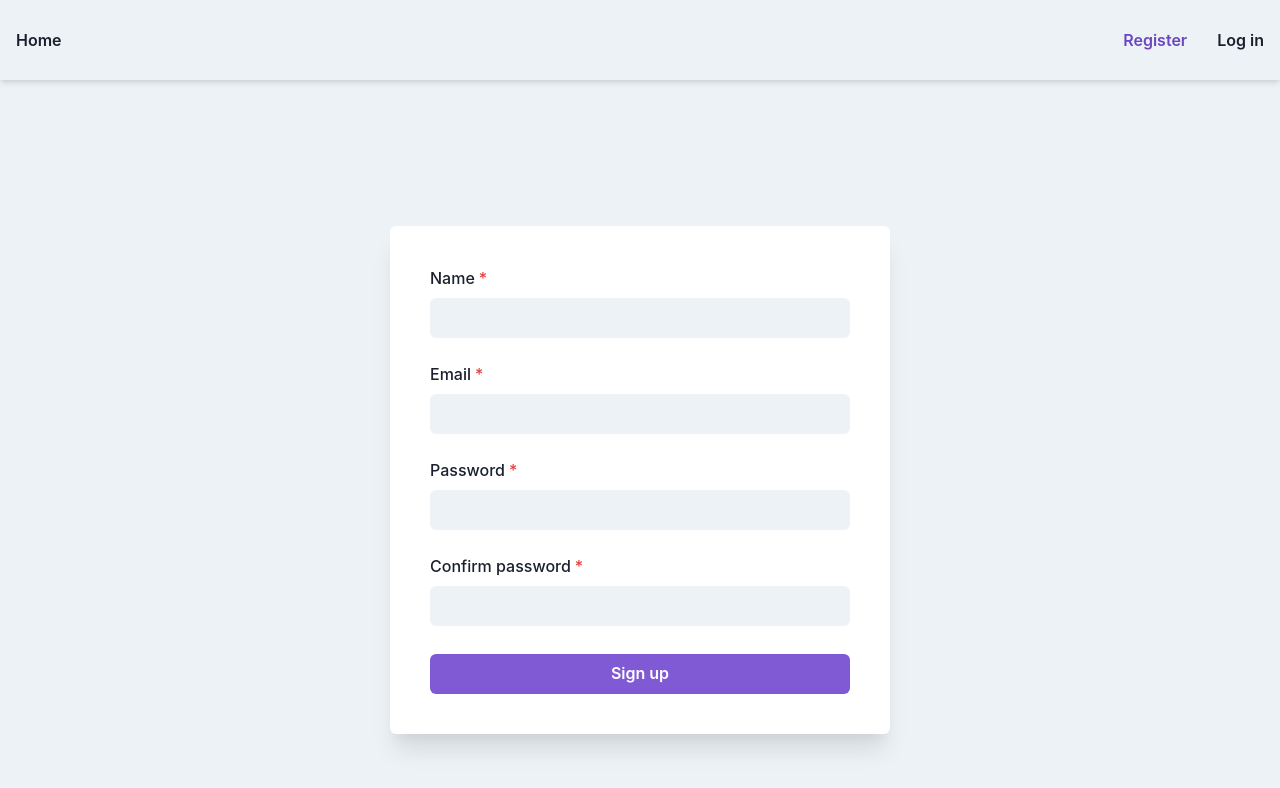
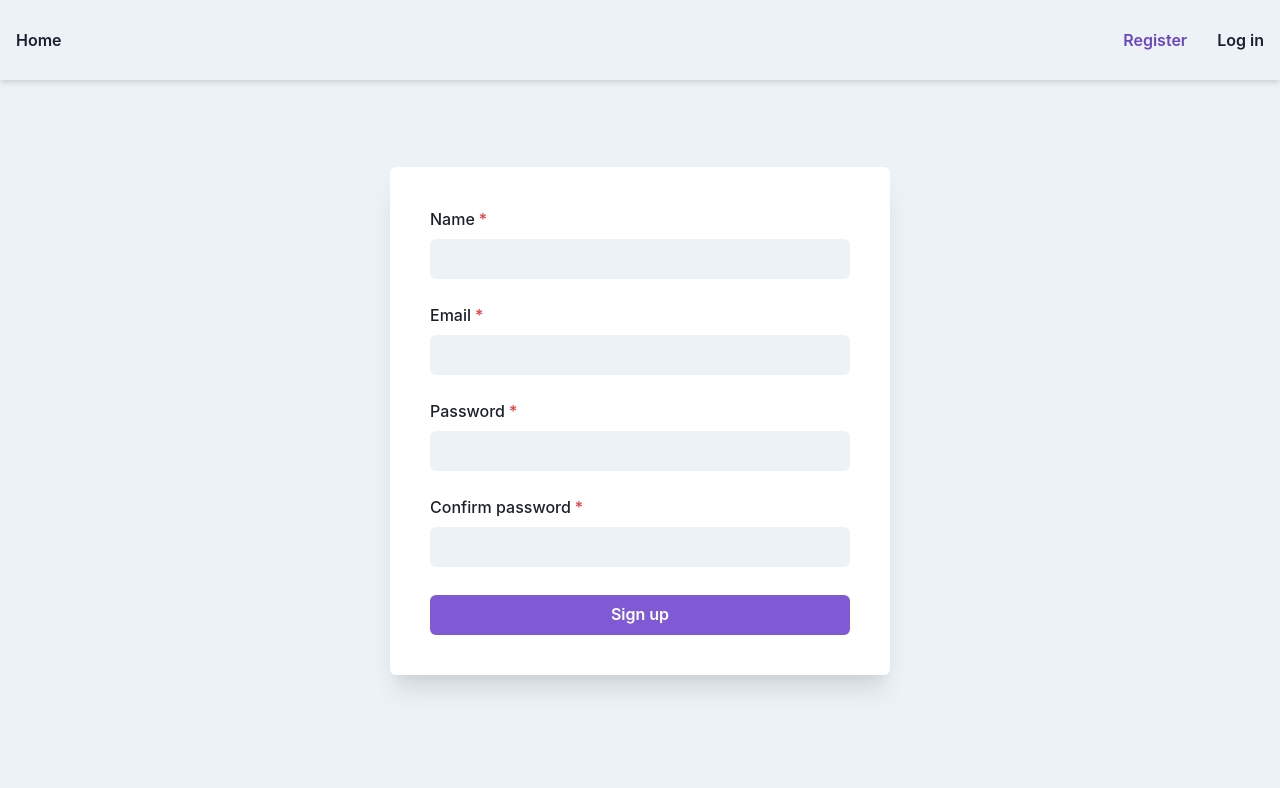
Before and after one commit to smoliymaryan89/phonebook-app, a React (Create React App) app: page /goit-react-hw-08-phonebook/register in a window 1280 px wide. Shown: the top 788 px of the page. Built offline with nearby package versions, Linux system fonts and the light colour scheme.

Commit message:
Update RegisterForm.jsx

```diff
--- a/src/components/RegisterForm/RegisterForm.jsx
+++ b/src/components/RegisterForm/RegisterForm.jsx
@@ -6,7 +6,6 @@ import * as yup from 'yup';
 import {
   Box,
   Button,
-  Flex,
   FormControl,
   FormErrorMessage,
   FormLabel,
@@ -55,8 +54,17 @@ const RegisterForm = () => {
   });
 
   return (
-    <Flex align="center" justify="center" h="100vh">
-      <Box bg="white" p={10} rounded="md" w={500} boxShadow="xl">
+    <Box
+      bg="white"
+      p={10}
+      rounded="md"
+      w={500}
+      boxShadow="xl"
+      position={'absolute'}
+      top={'50%'}
+      left={'50%'}
+      transform="translate(-50%, 25%)"
+    >
       <VStack as="form" spacing={4} noValidate onSubmit={formik.handleSubmit}>
         <FormControl
           isRequired
@@ -139,7 +147,6 @@ const RegisterForm = () => {
         </Button>
       </VStack>
     </Box>
-    </Flex>
   );
 };
 
```
Lines whose indentation alone changed are shown as unchanged.
